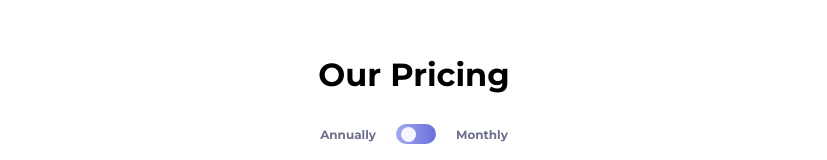
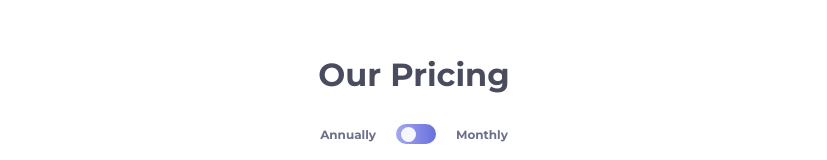
Before and after one commit to romrauq/pricing-component-with-toggle, a plain HTML site: page index.html in a window 1280 px wide. Shown: the part 109-269 px from the top of the page, without its empty margins (226-1053 px from the left). Drawn offline with Linux system fonts and the light colour scheme.

Commit message:
Modified heading text font color.

```diff
--- a/resources/css/styles.css
+++ b/resources/css/styles.css
@@ -30,6 +30,7 @@ body {
 	border-radius: 10px;
 }
 .heading-text {
+	color: var(--Dark-Grayish-Blue);
 	text-align: center;
 }
 .toggle-container {
```
